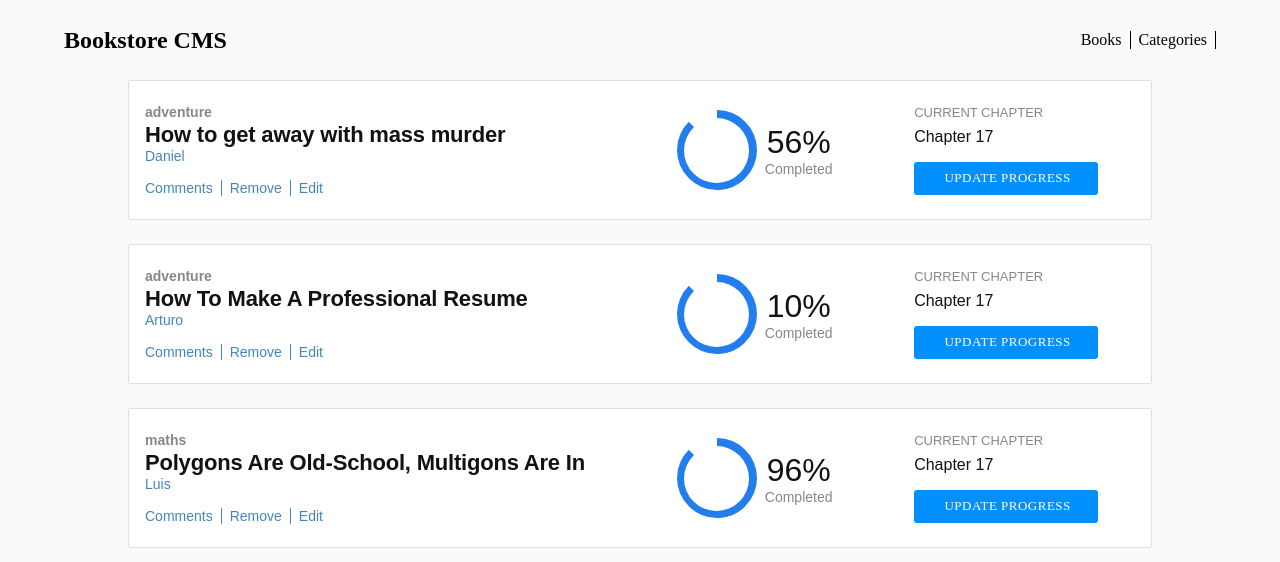
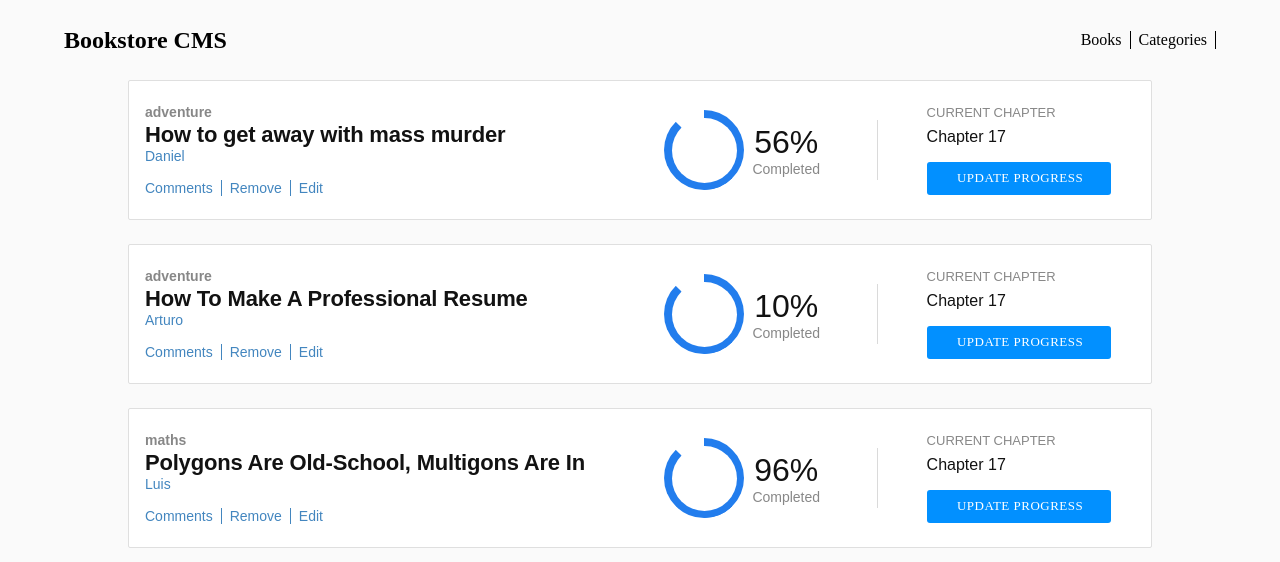
Before and after one commit to Danie12345/bookstore-react, a React (Create React App) app: page /store in a window 1280 px wide. Shown: the top 562 px of the page. Built offline with nearby package versions, Linux system fonts and the light colour scheme.

Commit message:
Add division line

```diff
--- a/src/components/books/book/Book.css
+++ b/src/components/books/book/Book.css
@@ -82,6 +82,13 @@
 
 .action:nth-child(-n + 1) {
   padding-left: 0%;
+}
+
+.vl {
+  background-color: rgba(190, 190, 190, 0.562);
+  height: 60px;
+  width: 1px;
+  align-self: center;
 }
 
 .bookProgress {
--- a/src/components/books/book/Book.js
+++ b/src/components/books/book/Book.js
@@ -48,12 +48,12 @@ const Book = (props) => {
           <div className="circle-wrap">
             <div className="circle">
               <div className="mask full">
-                <div className="fill"> </div>
+                <div className="fill" />
               </div>
               <div className="mask half">
-                <div className="fill"> </div>
+                <div className="fill" />
               </div>
-              <div className="inside-circle"> </div>
+              <div className="inside-circle" />
             </div>
           </div>
           <div className="number">
@@ -64,6 +64,7 @@ const Book = (props) => {
             <small className="completed">Completed</small>
           </div>
         </div>
+        <div className="vl" />
         <div className="chapterProgress">
           <div className="chapterSection">
             <div className="current">CURRENT CHAPTER</div>
```
